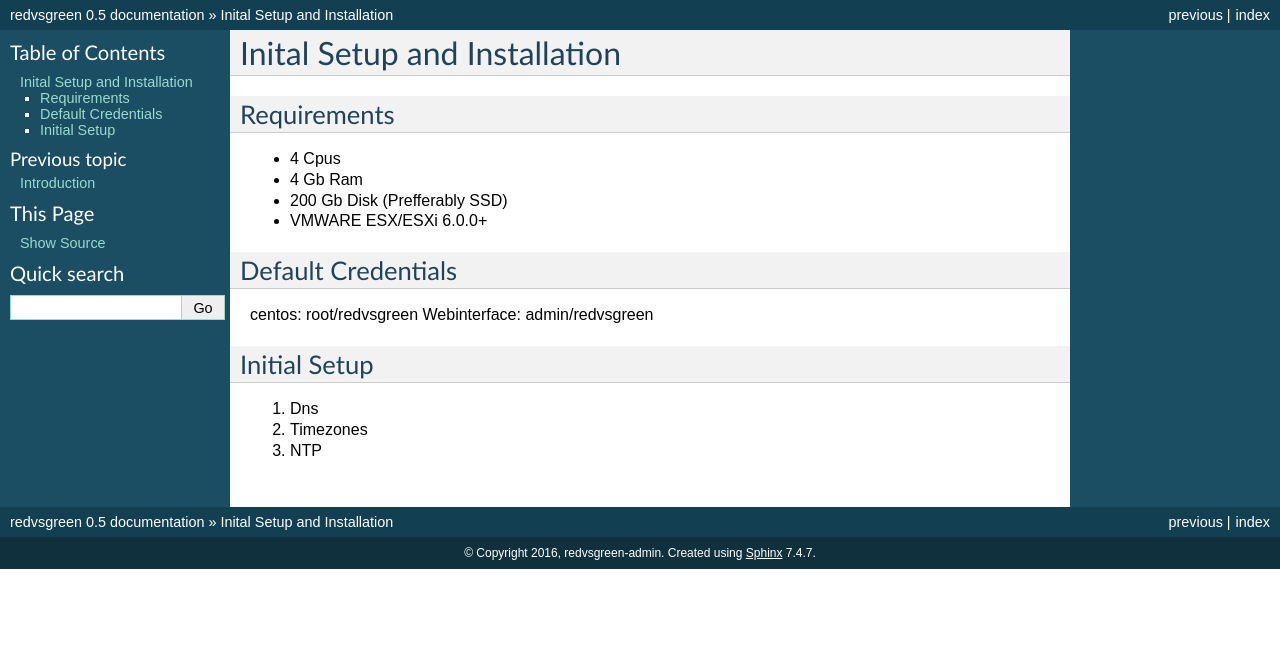
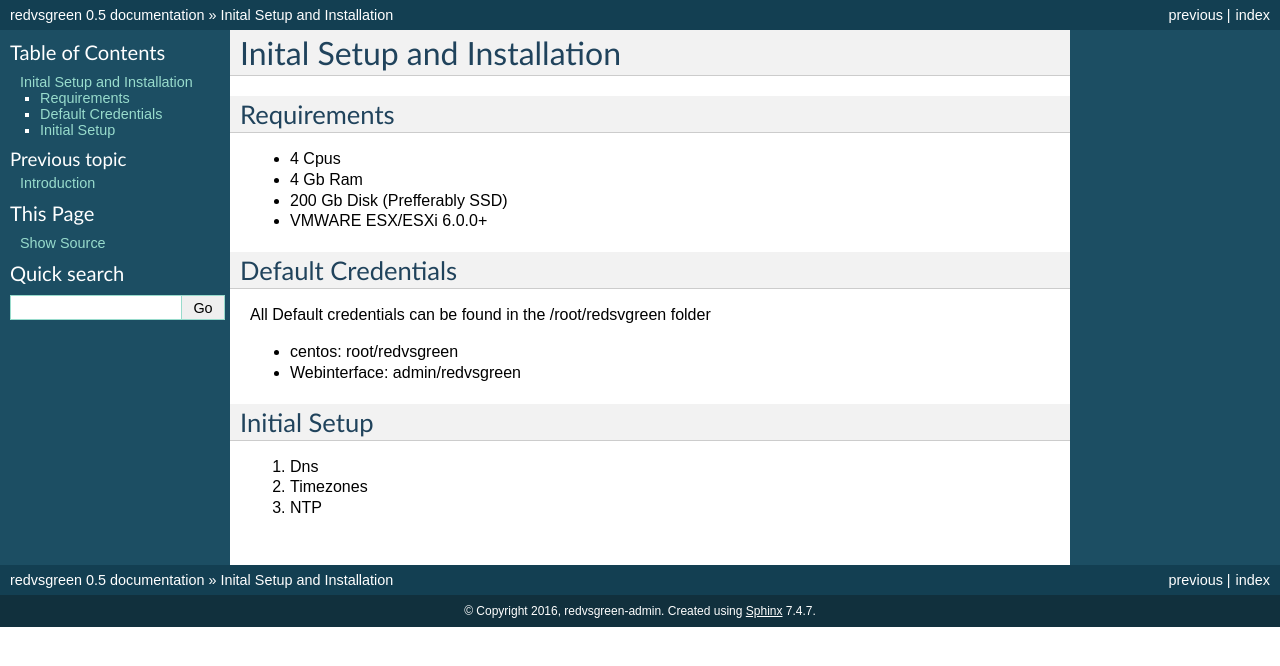
Before and after one commit to RedvsGreen-org/Docs, a Sphinx documentation site: the page built from docs/source/gettingstarted.rst, in a window 1280 px wide. Shown: the top 666 px of the page. Built offline with Sphinx 7.4.7, drawn with Linux system fonts in a browser that asks for light colours.

Commit message:
Update gettingstarted.rst

```diff
--- a/docs/source/gettingstarted.rst
+++ b/docs/source/gettingstarted.rst
@@ -12,8 +12,10 @@ Requirements
 Default Credentials
 ------------
 
-centos: root/redvsgreen
-Webinterface: admin/redvsgreen
+All Default credentials can be found in the /root/redsvgreen folder
+
+* centos: root/redvsgreen
+* Webinterface: admin/redvsgreen
 
 Initial Setup
 ------------
```
